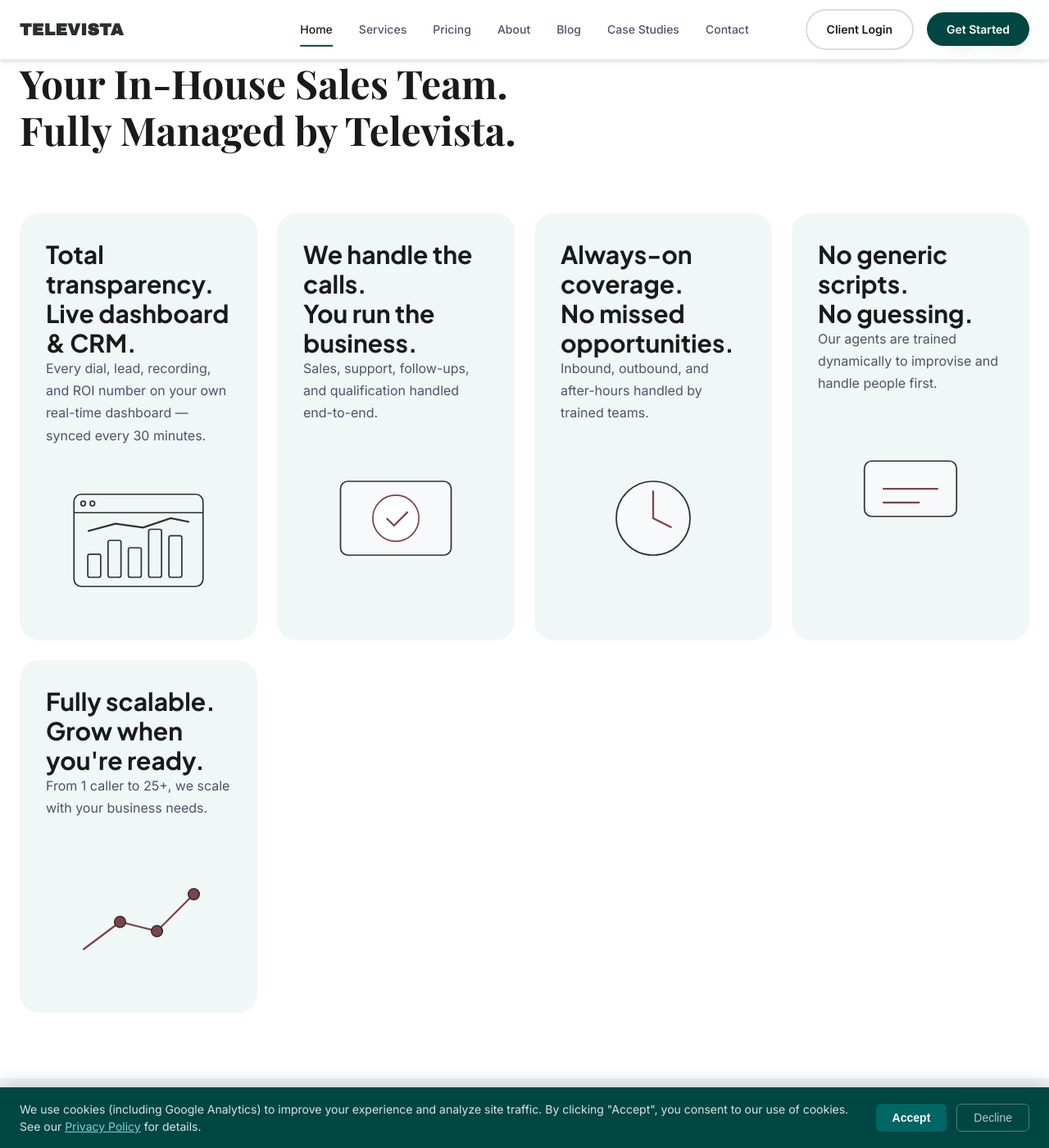
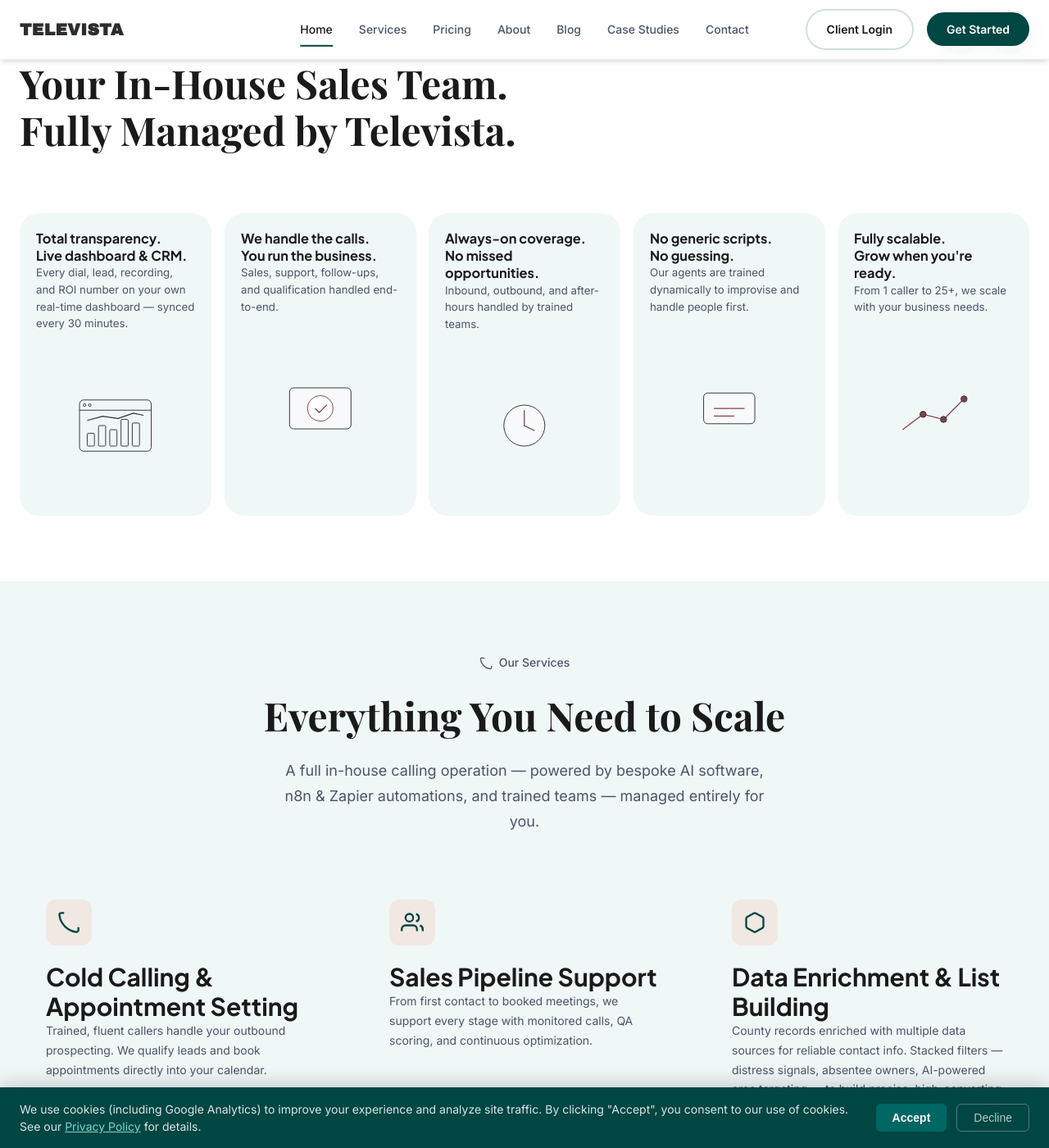
Before and after one commit to amer676/Televista, a Jekyll site: the page index.html, which Jekyll copies as it is, in a window 1280 px wide and 1400 px high, scrolled down 3173 px. Shown: the whole window at 82% size. Built offline with Jekyll 4.4.1, drawn with Linux system fonts in a browser that asks for light colours; some web fonts are replaced.

Commit message:
Benefits: fit all 5 cards on one row (tighter cards on desktop)
Co-Authored-By: Claude Opus 4.8 <noreply@anthropic.com>

```diff
--- a/assets/css/revamp.css
+++ b/assets/css/revamp.css
@@ -300,3 +300,13 @@
 .landvoice-link { display: inline-flex; align-items: center; gap: 12px; text-decoration: none; }
 .landvoice-link:hover .official-partner-name-inline { color: var(--color-accent-primary); }
 a.partner-logo-card { text-decoration: none; color: inherit; }
+
+/* Benefits: 5 cards on one row (base grid is 4-col; the 5th card wrapped).
+   Tighter cards so all five sit on the same line on desktop. */
+@media (min-width: 1024px) {
+  .benefits-carousel { grid-template-columns: repeat(5, 1fr); gap: var(--space-4); }
+  .benefit-card { padding: var(--space-5); }
+  .benefit-card h3 { font-size: 1.02rem; line-height: 1.3; }
+  .benefit-card p { font-size: 0.83rem; line-height: 1.55; }
+  .benefit-illustration svg { max-height: 100px; width: 100%; }
+}
```
